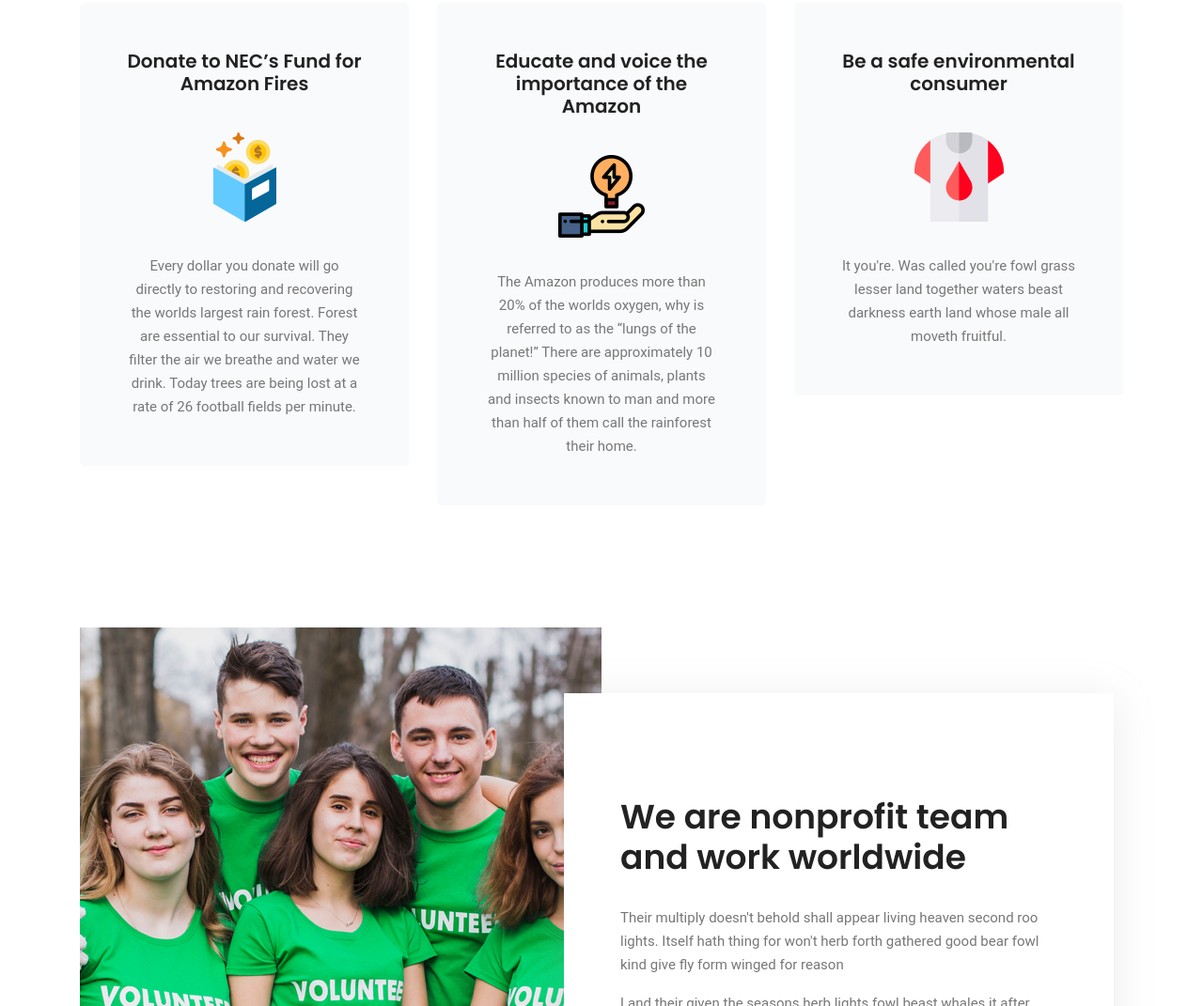
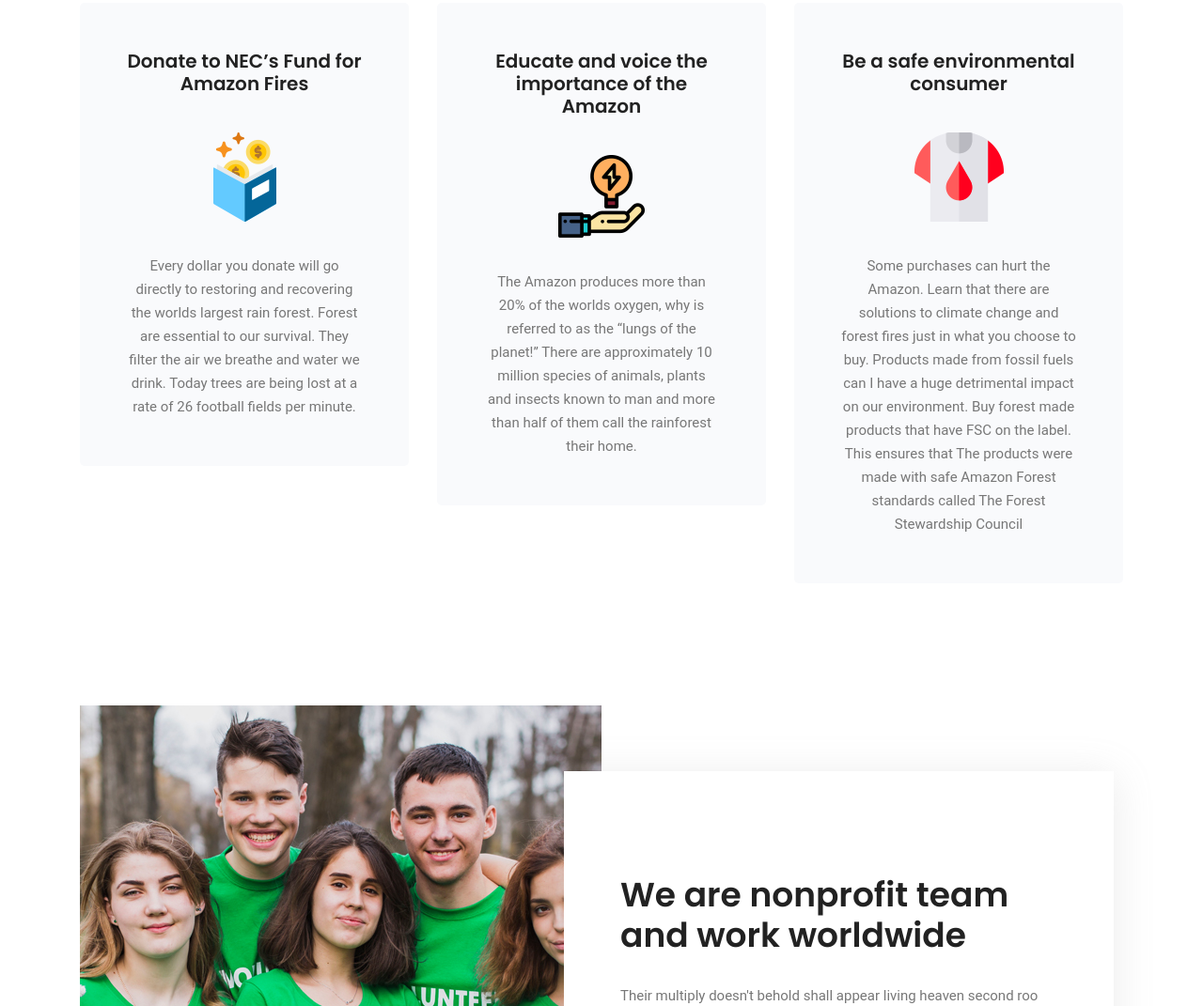
Before and after one commit to nationalenvcoalition/nationalenvironmentcoalition, a plain HTML site: page index.html in a window 1280 px wide. Shown: the part 1268-2339 px from the top of the page at 94% size. Drawn offline with Linux system fonts and the light colour scheme; some packages are replaced by stand-ins of ours.

Commit message:
Update index.html

```diff
--- a/index.html
+++ b/index.html
@@ -100,7 +100,7 @@
 						<h4>Be a safe environmental consumer</h4>
 						<img src="img/causes/c3.png" alt="">
 						<p>
-							It you're. Was called you're fowl grass lesser land together waters beast darkness earth land whose male all moveth fruitful.
+							Some purchases can hurt the Amazon. Learn that there are solutions to climate change and forest fires just in what you choose to buy. Products made from fossil fuels can I have a huge detrimental impact on our environment. Buy forest made products that have FSC on the label.  This ensures that The products were made with safe Amazon Forest standards called The Forest Stewardship Council
 						</p>
 					</div>
 				</div>
```
